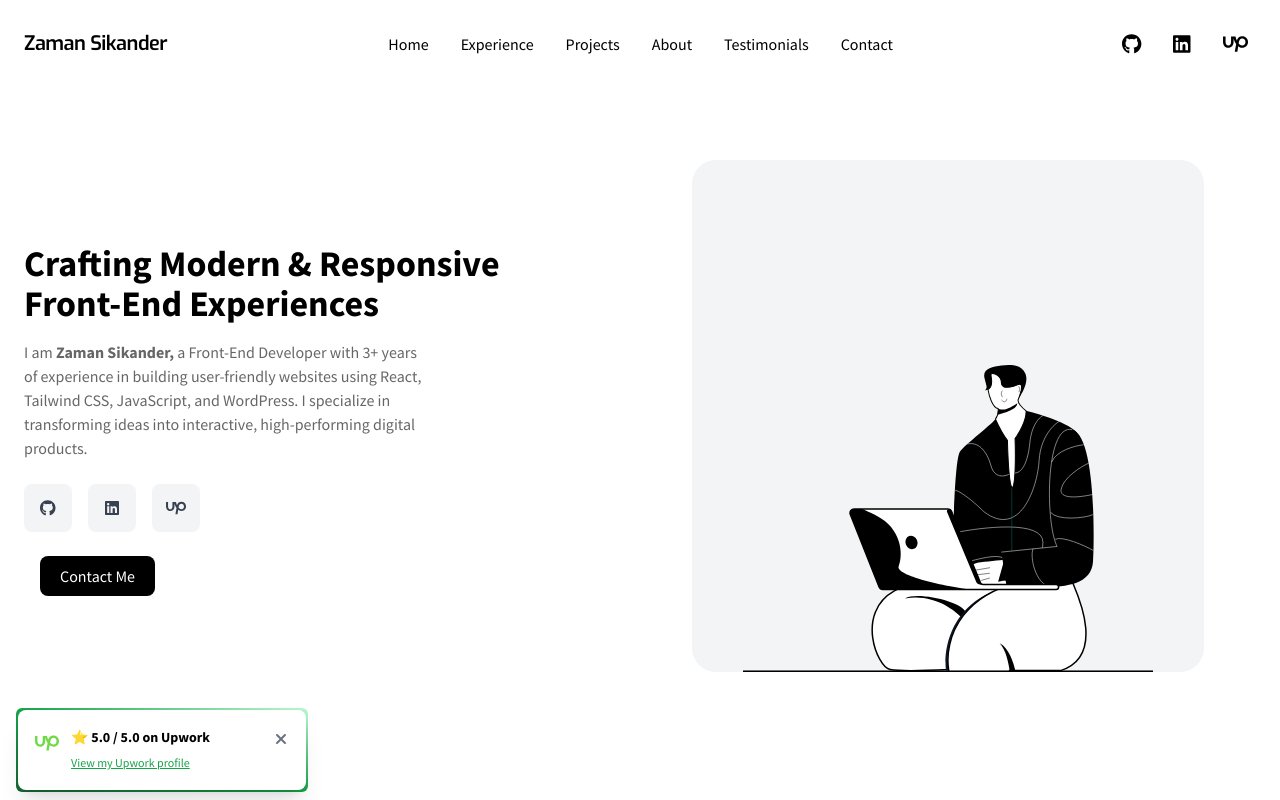
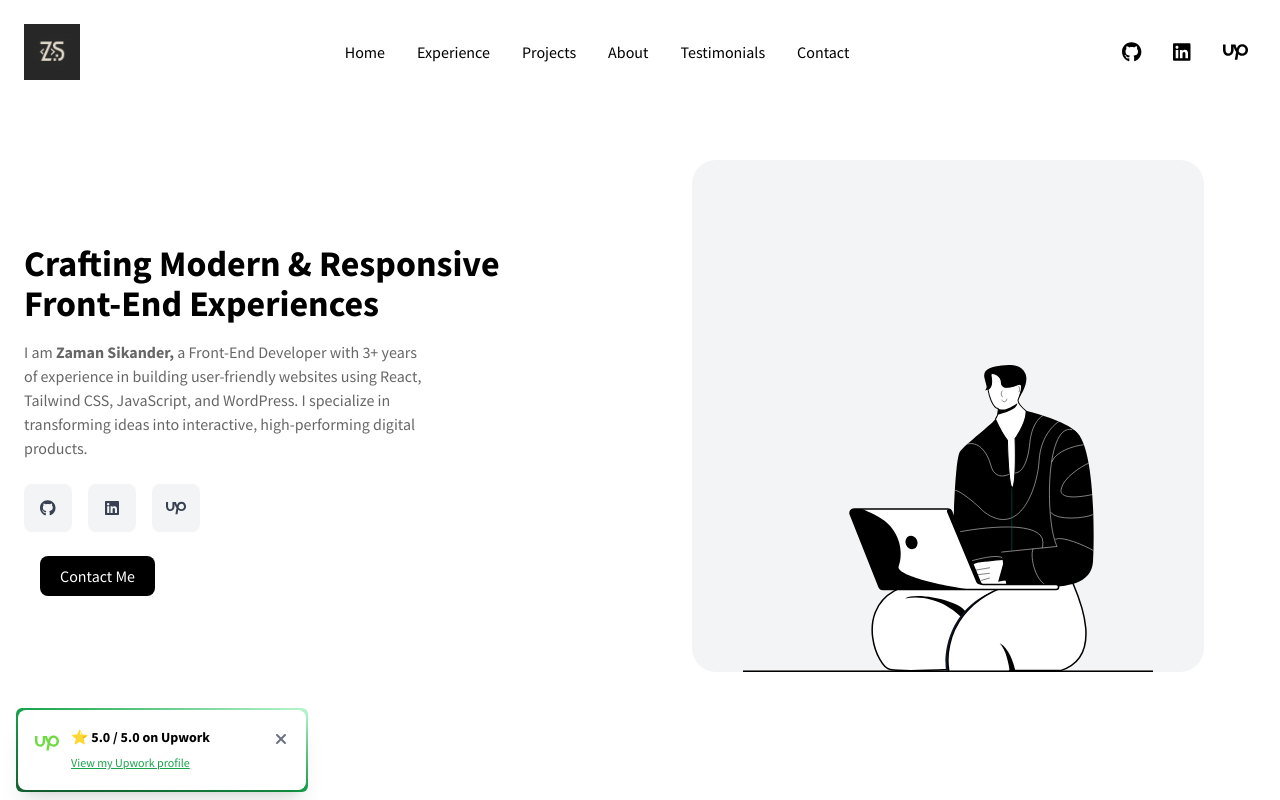
Before and after one commit to ZamanSikander/my-site, a React (Vite) app: page / in a window 1280 px wide. Shown: the top 800 px of the page. Built offline with nearby package versions, Linux system fonts and the light colour scheme.

Commit message:
changed the logo

```diff
--- a/src/components/Navbar.jsx
+++ b/src/components/Navbar.jsx
@@ -3,7 +3,7 @@ import { Link } from 'react-router-dom';
 import { FontAwesomeIcon } from '@fortawesome/react-fontawesome';
 import { faBars, faXmark } from '@fortawesome/free-solid-svg-icons';
 import { faGithub, faLinkedin, faUpwork } from '@fortawesome/free-brands-svg-icons';
-
+import logo_1 from "../assets/logo_1.png"
 const Navbar = () => {
   const [isMenuOpen, setIsMenuOpen] = useState(false);
   const [isScrolled, setIsScrolled] = useState(false);
@@ -25,9 +25,9 @@ const Navbar = () => {
       <div className="container mx-auto px-6 flex items-center justify-between">
         <Link
           to="/"
-          className="font-display text-xl font-bold tracking-tight transition-all hover:opacity-70"
+          className="flex items-center transition-all hover:opacity-70"
         >
-          Zaman Sikander
+          <img src={logo_1} alt="Zaman Sikander Logo" className="h-10 sm:h-12 md:h-14 w-auto" />
         </Link>
 
         <nav className="hidden lg:flex items-center space-x-8">
```
Also changed, not shown: src/assets/logo_1.png (added), 1 other file (tests, documents, lock files or other folders).
